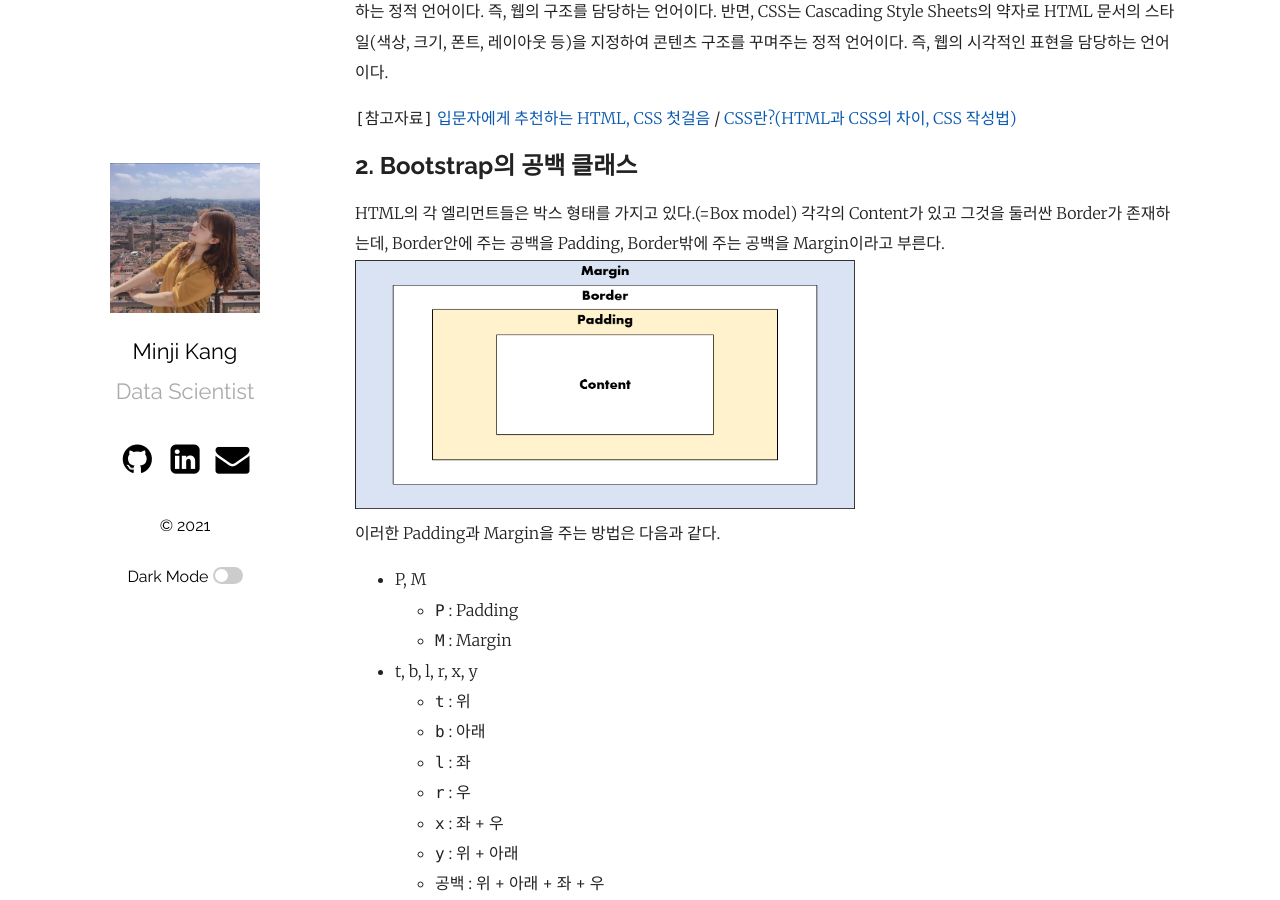
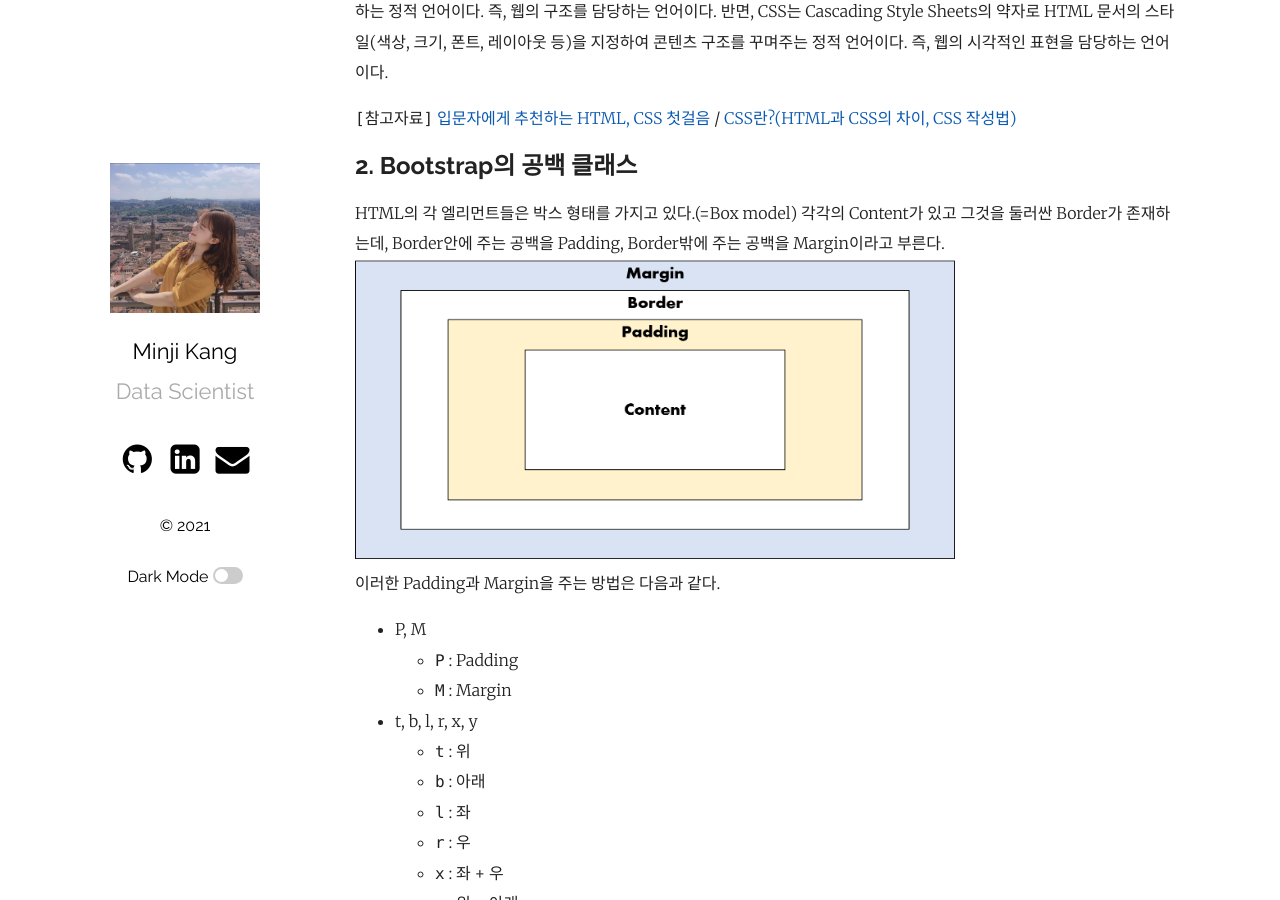
Before and after one commit to mmminji/mmminji.github.io, a Jekyll site: the page built from _posts/2021-07-30-가짜연블로그제작기.markdown, in a window 1280 px wide and 900 px high, scrolled down 731 px. Built offline with Jekyll 4.4.1, drawn with Linux system fonts in a browser that asks for light colours; comment, search, counter and statistics services are not loaded.

Commit message:
2021-07-30-post

````diff
--- a/_posts/2021-07-30-가짜연블로그제작기.markdown
+++ b/_posts/2021-07-30-가짜연블로그제작기.markdown
@@ -21,7 +21,7 @@ HTML은 Hyper Text Markup Language의 약자로 페이지의 제목, 문단, 표
 
 ## 2. Bootstrap의 공백 클래스
 HTML의 각 엘리먼트들은 박스 형태를 가지고 있다.(=Box model) 각각의 Content가 있고 그것을 둘러싼 Border가 존재하는데, Border안에 주는 공백을 Padding, Border밖에 주는 공백을 Margin이라고 부른다.
-![](https://github.com/mmminji/mmminji.github.io/blob/main/assets/post_pics/boxmodel.png?raw=true){: width="500" height="250"}
+![](https://github.com/mmminji/mmminji.github.io/blob/main/assets/post_pics/boxmodel.png?raw=true){: width="600" height="300"}
 이러한 Padding과 Margin을 주는 방법은 다음과 같다.
 - P, M
     - `P` : Padding
@@ -65,7 +65,7 @@ HTML의 각 엘리먼트들은 박스 형태를 가지고 있다.(=Box model)
 <div class="py-3 bg-secondary">py-3 bg-secondary</div>
 <div class="ml-2 my-3 px-5 text-danger bg-warning">ml-2 my-3 px-5 text-danger bg-warning</div>
 ```
-![](https://github.com/mmminji/mmminji.github.io/blob/main/assets/post_pics/bootstrap.PNG?raw=true){: width="900" height="500"}
+![](https://github.com/mmminji/mmminji.github.io/blob/main/assets/post_pics/bootstrap.PNG?raw=true){: width="800" height="400"}
 
 html 코드는 [W3Schools](https://www.w3schools.com/css/tryit.asp?filename=trycss_default)에서 바로 실행해볼 수 있다.
 
````
